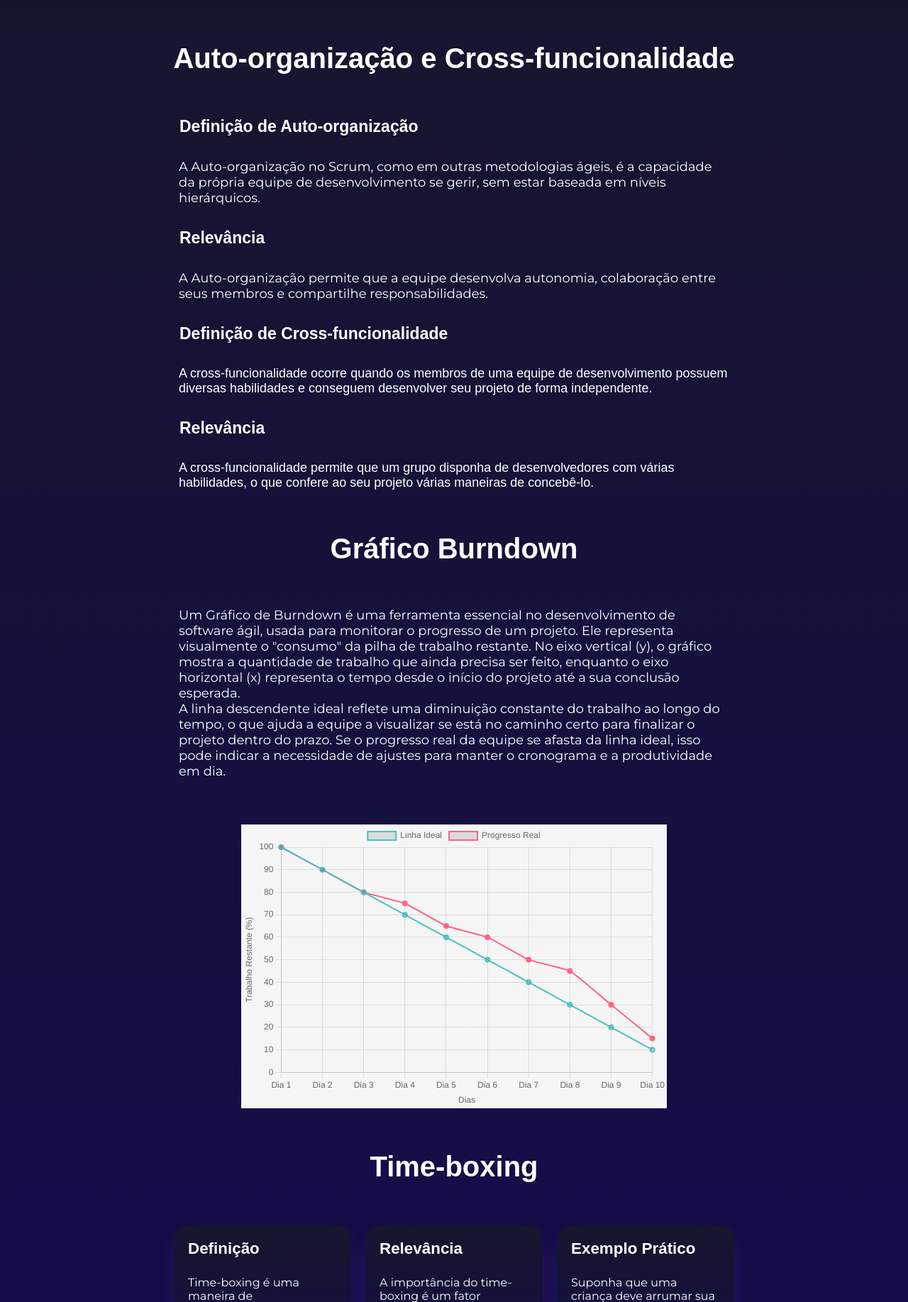
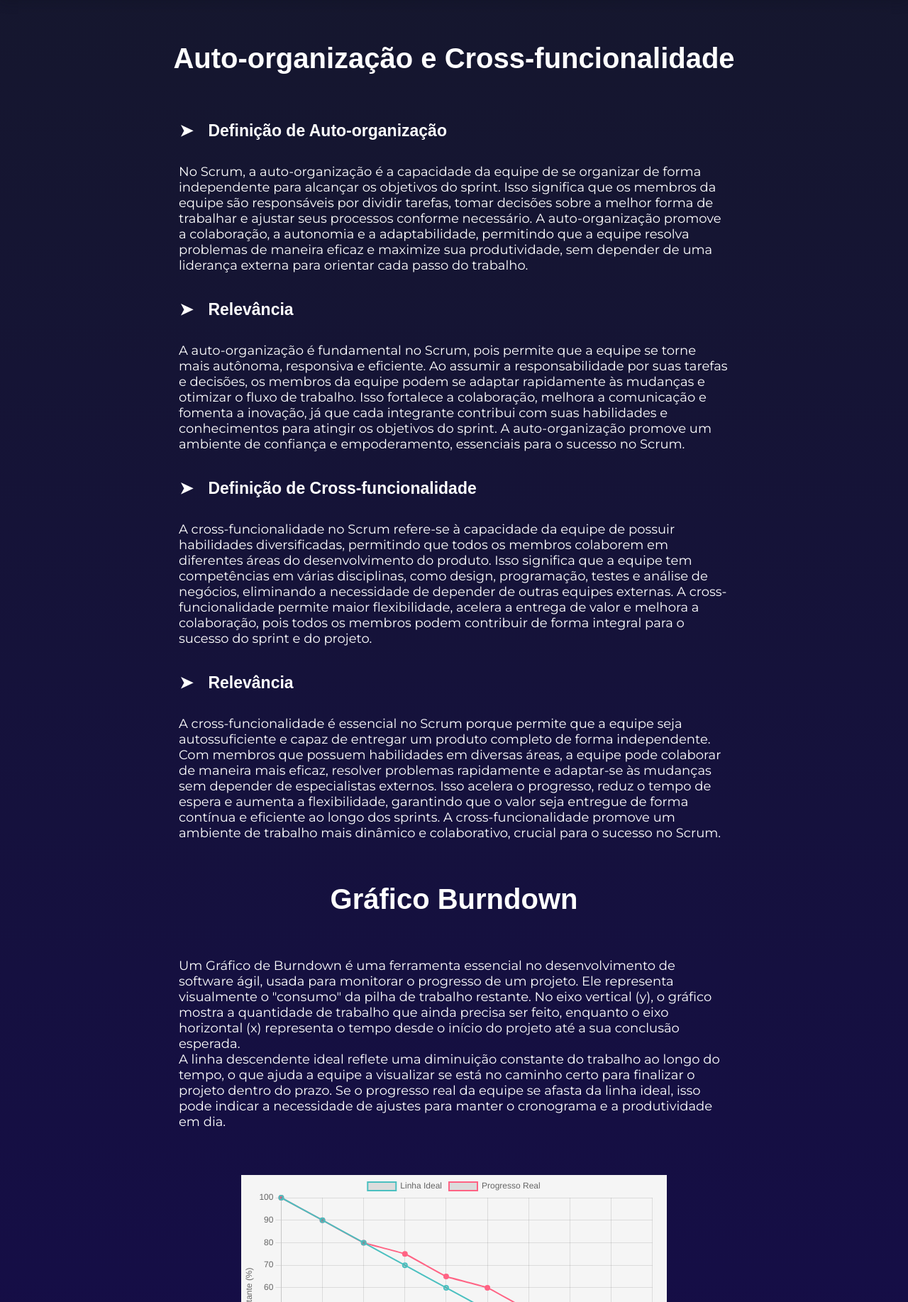
Before and after one commit to Os-Python-On/API-OsPythonOn, a Flask app: page /modulo3.html in a window 1280 px wide. Shown: the part 99-1934 px from the top of the page at 71% size. Run offline with Flask 3, Linux system fonts and the light colour scheme; some libraries are stand-ins or nearby versions.

Commit message:
Update modulo3.html

```diff
--- a/API-OsPyOn/templates/modulo3.html
+++ b/API-OsPyOn/templates/modulo3.html
@@ -20,7 +20,7 @@
       <nav class="nav container">
          <div class="nav__data">
             <a href="{{ url_for('index') }}" class="nav__logo">
-               <img class="logo" src="../static/images/roxa.png" alt=""> Os Python On
+               <img class="logo" src="/static/images/roxa.png" alt=""> Os Python On
             </a>
 
               <div class="nav__toggle" id="nav-toggle">
@@ -94,28 +94,26 @@
   <main class="modulo3">
     <section class="Auto-organização">
        <h1 class="h1-modulo3">Auto-organização e Cross-funcionalidade</h1>
-       <h2 class="h2-modulo3">Definição de Auto-organização</h2>
+       <h2 class="h2-modulo3">➤ㅤDefinição de Auto-organização</h2>
        <p class="p-modulo3">
-          A Auto-organização no Scrum, como em outras metodologias ágeis, é a capacidade da própria equipe de desenvolvimento se gerir, sem estar baseada em níveis hierárquicos.
+         No Scrum, a auto-organização é a capacidade da equipe de se organizar de forma independente para alcançar os objetivos do sprint. Isso significa que os membros da equipe são responsáveis por dividir tarefas, tomar decisões sobre a melhor forma de trabalhar e ajustar seus processos conforme necessário. A auto-organização promove a colaboração, a autonomia e a adaptabilidade, permitindo que a equipe resolva problemas de maneira eficaz e maximize sua produtividade, sem depender de uma liderança externa para orientar cada passo do trabalho.</p>
+
+       <h3 class="h2-modulo3">➤ㅤRelevância</h3>
+       <p class="p-modulo3">
+         A auto-organização é fundamental no Scrum, pois permite que a equipe se torne mais autônoma, responsiva e eficiente. Ao assumir a responsabilidade por suas tarefas e decisões, os membros da equipe podem se adaptar rapidamente às mudanças e otimizar o fluxo de trabalho. Isso fortalece a colaboração, melhora a comunicação e fomenta a inovação, já que cada integrante contribui com suas habilidades e conhecimentos para atingir os objetivos do sprint. A auto-organização promove um ambiente de confiança e empoderamento, essenciais para o sucesso no Scrum.
        </p>
 
-       <h2 class="h2-modulo3">Relevância</h2>
+       <h4 class="h2-modulo3">➤ㅤDefinição de Cross-funcionalidade</h4>
        <p class="p-modulo3">
-          A Auto-organização permite que a equipe desenvolva autonomia, colaboração entre seus membros e compartilhe responsabilidades.
-       </p>
+         A cross-funcionalidade no Scrum refere-se à capacidade da equipe de possuir habilidades diversificadas, permitindo que todos os membros colaborem em diferentes áreas do desenvolvimento do produto. Isso significa que a equipe tem competências em várias disciplinas, como design, programação, testes e análise de negócios, eliminando a necessidade de depender de outras equipes externas. A cross-funcionalidade permite maior flexibilidade, acelera a entrega de valor e melhora a colaboração, pois todos os membros podem contribuir de forma integral para o sucesso do sprint e do projeto.</p>
 
-       <h2 class="h2-modulo3">Definição de Cross-funcionalidade</h2>
-       <p class="p-modulo2">
-          A cross-funcionalidade ocorre quando os membros de uma equipe de desenvolvimento possuem diversas habilidades e conseguem desenvolver seu projeto de forma independente.
-       </p>
-
-       <h2 class="h2-modulo3">Relevância</h2>
-       <p class="p-modulo2">
-          A cross-funcionalidade permite que um grupo disponha de desenvolvedores com várias habilidades, o que confere ao seu projeto várias maneiras de concebê-lo.
-       </p>
+       <h5 class="h2-modulo3">➤ㅤRelevância</h5>
+       <p class="p-modulo3">
+         A cross-funcionalidade é essencial no Scrum porque permite que a equipe seja autossuficiente e capaz de entregar um produto completo de forma independente. Com membros que possuem habilidades em diversas áreas, a equipe pode colaborar de maneira mais eficaz, resolver problemas rapidamente e adaptar-se às mudanças sem depender de especialistas externos. Isso acelera o progresso, reduz o tempo de espera e aumenta a flexibilidade, garantindo que o valor seja entregue de forma contínua e eficiente ao longo dos sprints. A cross-funcionalidade promove um ambiente de trabalho mais dinâmico e colaborativo, crucial para o sucesso no Scrum.
+      </p>
     </section>
 
-    <section class="Burndown">
+    <section class="burndown">
        <h1 class="h1-modulo3">Gráfico Burndown</h1>
        <p class="p-modulo3">
           Um Gráfico de Burndown é uma ferramenta essencial no desenvolvimento de software ágil, usada para monitorar o progresso de um projeto. Ele representa visualmente o "consumo" da pilha de trabalho restante. No eixo vertical (y), o gráfico mostra a quantidade de trabalho que ainda precisa ser feito, enquanto o eixo horizontal (x) representa o tempo desde o início do projeto até a sua conclusão esperada.
@@ -188,12 +186,12 @@
              </p>
           </div>
           <div class="cards-modulo3__card" id="card2">
-             <h2 class="cards-modulo3__title">Relevância</h2>
+             <h3 class="cards-modulo3__title">Relevância</h3>
              <p class="cards-modulo3__content">A importância do time-boxing é um fator motivador pois limita o trabalho em andamento, força a priorização, demonstra progresso, estimula o encerramento e melhora a previsibilidade.
              </p>
           </div>
           <div class="cards-modulo3__card" id="card3">
-             <h2 class="cards-modulo3__title">Exemplo Prático</h2>
+             <h4 class="cards-modulo3__title">Exemplo Prático</h4>
              <p class="cards-modulo3__content">Suponha que uma criança deve arrumar sua casa antes que os pais dela estejam em casa. Isso a forçará a gerenciar o seu tempo de maneira que possa terminar suas tarefas domésticas.
              </p>
           </div>
@@ -207,35 +205,41 @@
              <p class="cards-modulo3__content">As iterações na metodologia em Scrum são curtos períodos de tempo que permitem que equipe desenvolva e conclua um conjunto específico de tarefas e funcionalidades.</p>
           </div>
           <div class="cards-modulo3__card" id="card2">
-             <h2 class="cards-modulo3__title">Relevância</h2>
+             <h3 class="cards-modulo3__title">Relevância</h3>
              <p class="cards-modulo3__content">As iterações permitem que um time de desenvolvimento ajuste o gerenciamento do projeto conforme as sprints, pois a cada sprint o cliente pode requisitar novos ajustes, permitindo que a equipe responda às demandas solicitadas.</p>
           </div>
           <div class="cards-modulo3__card" id="card3">
-             <h2 class="cards-modulo3__title">Exemplo Prático</h2>
+             <h4 class="cards-modulo3__title">Exemplo Prático</h4>
              <p class="cards-modulo3__content">Após o primeiro tempo de um jogo de futebol um time se reúne para estabelecer novas estratégias e gerenciamento dos seus jogadores.</p>
           </div>
        </div>
-    </section>
-    <section class="Mod3-quest">
-       <div class="Mod3-quest-quest">
-          <a href="{{ url_for('quest3') }}" class="Mod3-quest-quest"><b>QUESTIONÁRIO</b></a>
-       </div>
-       <a href="{{ url_for('index') }}" style="margin-right: 20px;"><img src="../static/images/casabranca.png" alt="" style="width: 80%;"></a>
-       <div class="button-section">
-          <a href="{{ url_for('modulo4') }}" class="start-button">Avançar</a>
-      </div>
-    </section>
+
+       <section class="secmenu" >
+
+         <a href="{{ url_for('quest4') }}">
+            <button class="botaomenu">Avaliação</button>
+         </a>
+
+            <a href="{{ url_for('index') }}">
+               <img class="casamodulos" src="/static/images/casabranca.png" alt="">
+            </a>
+
+         <a href="{{ url_for('modulo5') }}">
+            <button class="botaomenu">Continuar</button>
+         </a>
+
+         </section>
 
  <footer>
     <a href="https://github.com/Os-Python-On/API-OsPythonOn">
-       <img id="gitfooter" src="../static/images/github.png" alt="GitHub">
+       <img id="gitfooter" src="/static/images/github.png" alt="GitHub">
     </a>
     <p id="pfooter">© Copyright Os Python On 2024</p>
  </footer>
 
  <!--=============== MAIN JS ===============-->
- <script src="../static/js/main.js"></script>
- <script src="../static/js/faq.js"></script>
+ <script src="/static/js/main.js"></script>
+ <script src="/static/js/faq.js"></script>
 
 </body>
 </html>
```
